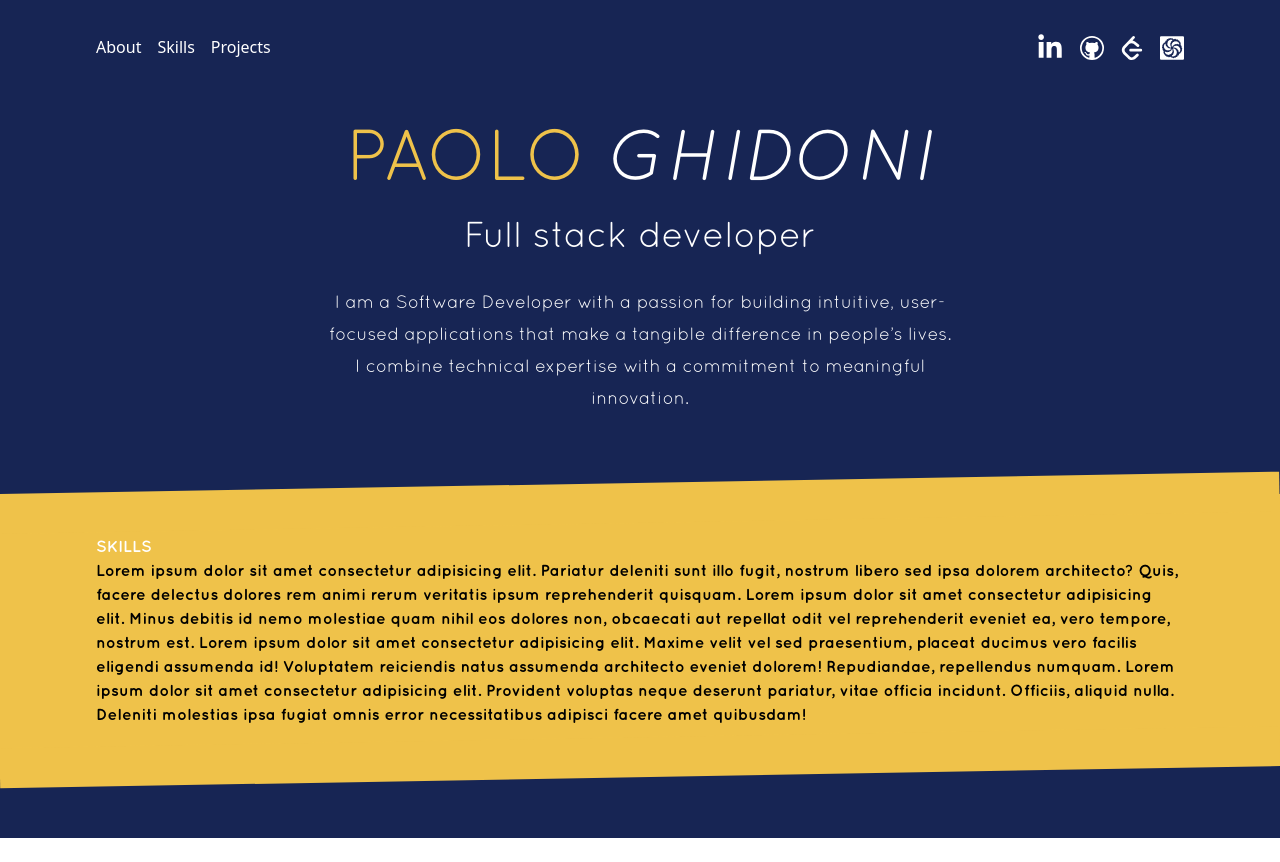
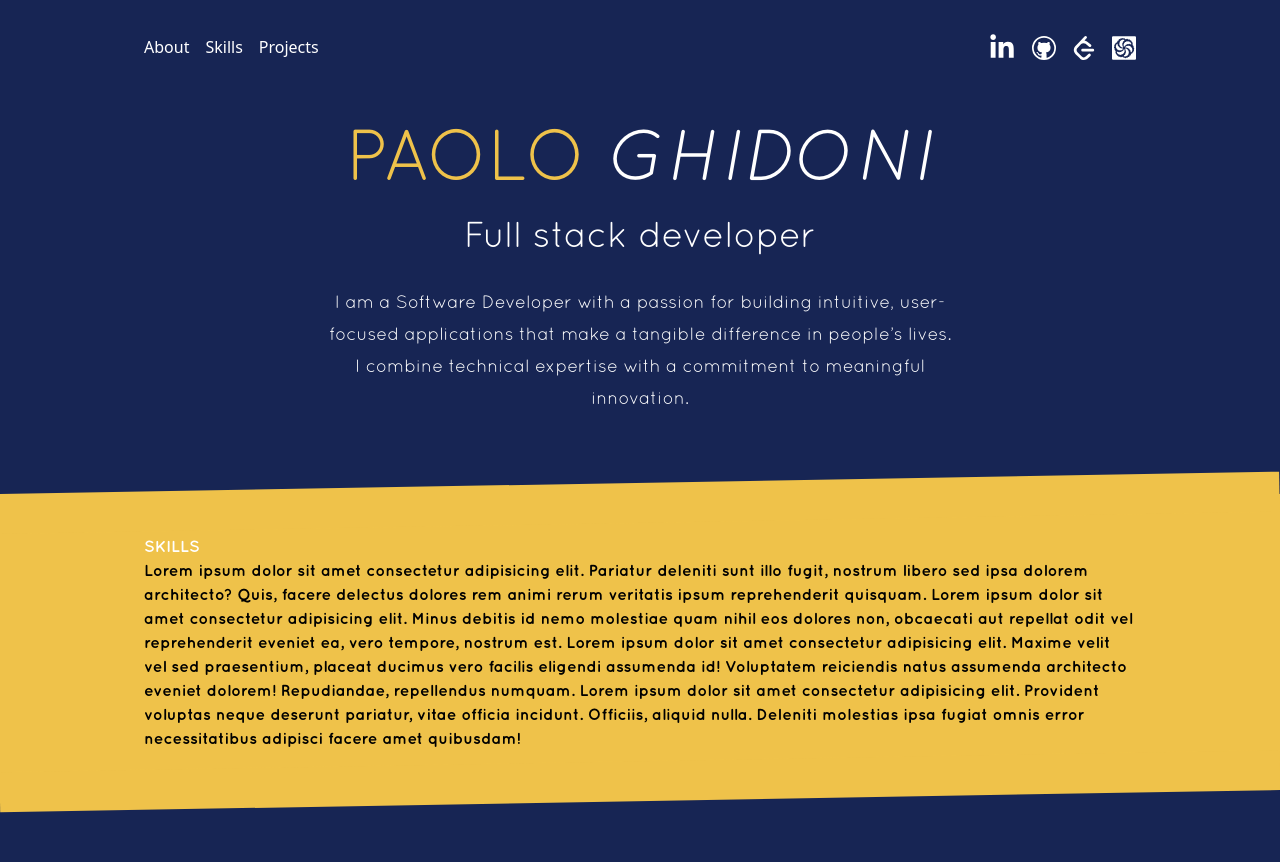
Before and after one commit to paologhidoni/portfolio, a React (Vite) app: page / in a window 1280 px wide. Before the commit the page ends 838 px from the top, so only its background shows below. Built offline with nearby package versions, Linux system fonts and the light colour scheme.

Commit message:
Increase horizontal padding on larger devices

```diff
--- a/src/layouts/Wrapper.tsx
+++ b/src/layouts/Wrapper.tsx
@@ -14,7 +14,7 @@ interface Props {
 const Wrapper: React.FC<Props> = ({
   children,
   id,
-  paddingX = "px-8 md:px-24",
+  paddingX = "px-8 md:px-24 lg:px-36",
   paddingY = "py-8",
   bgColor = "bg-primaryColor",
   extraClasses,
```
